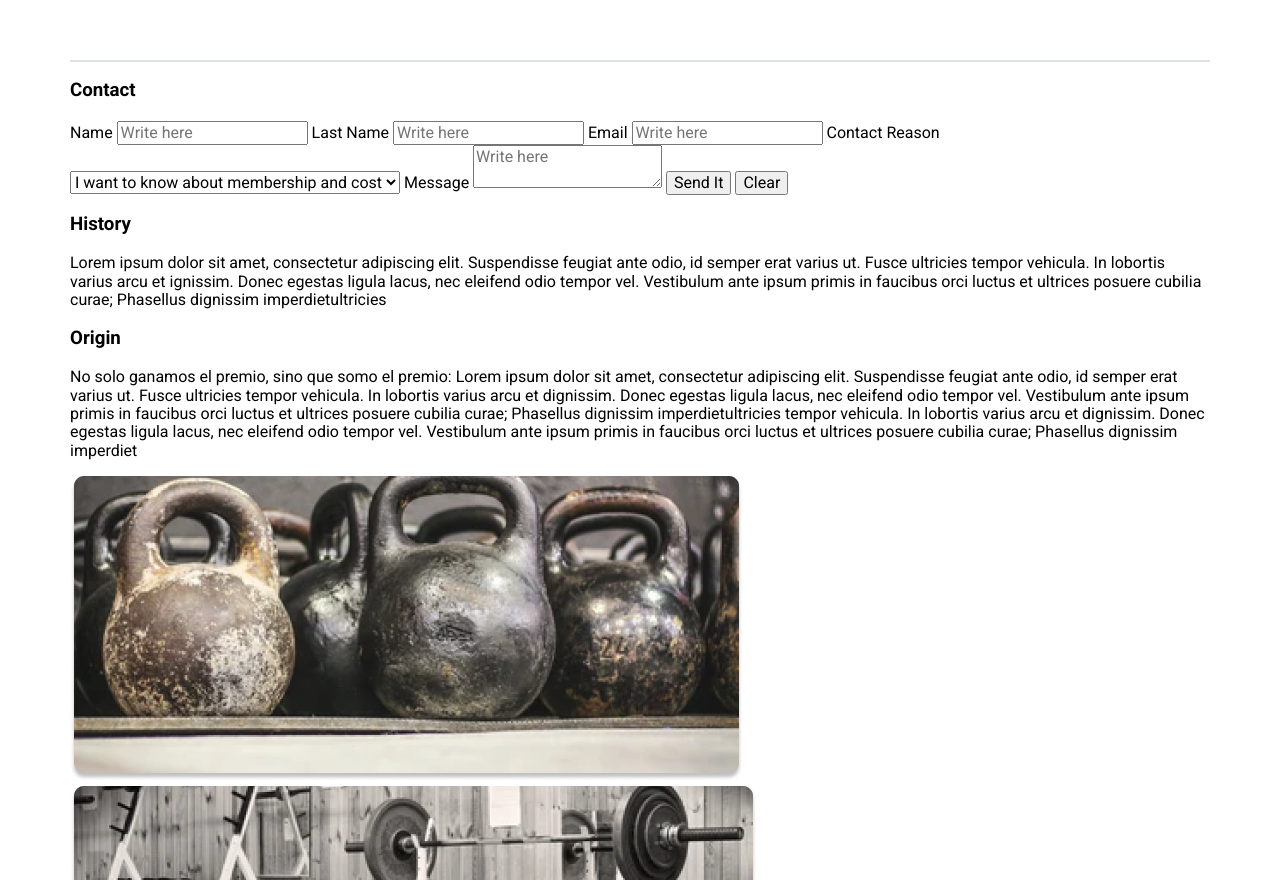
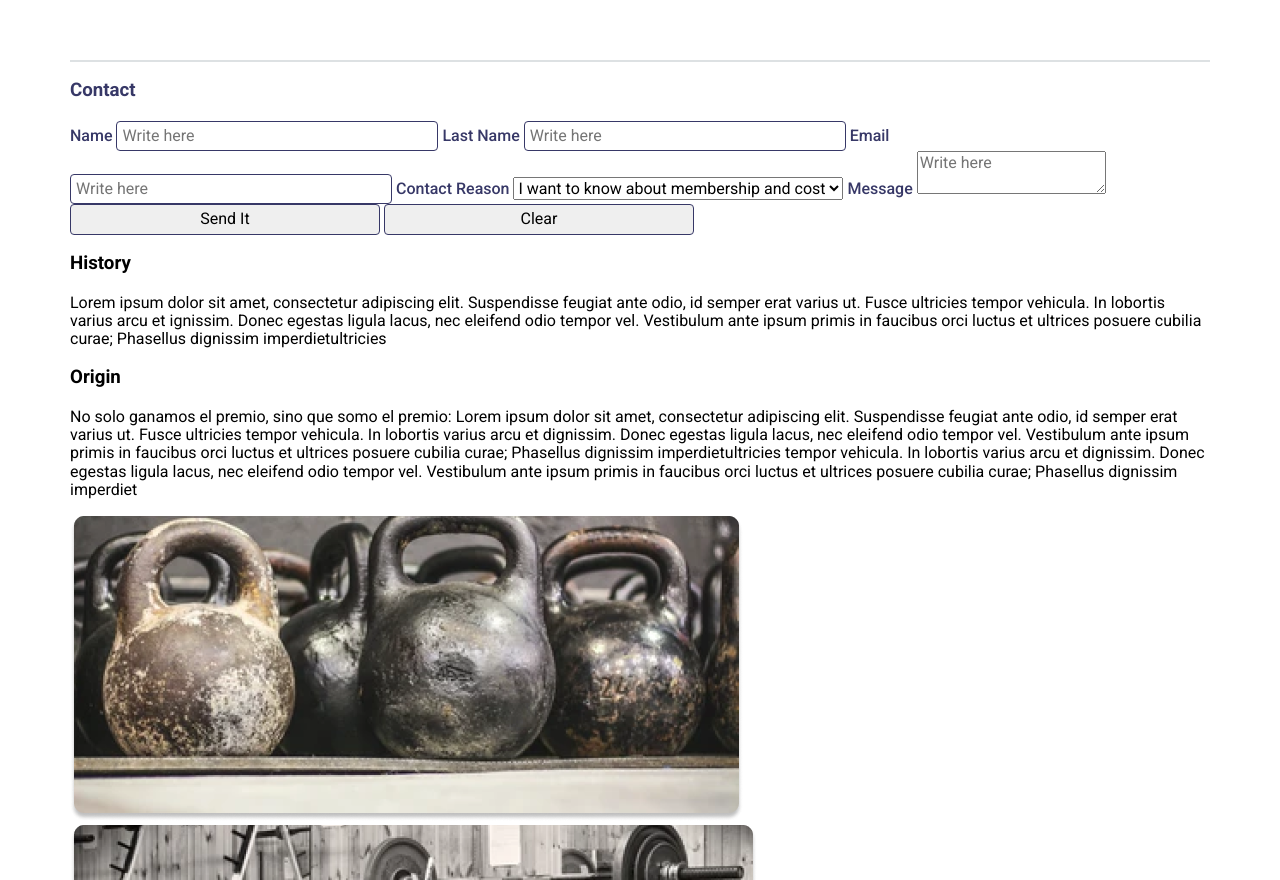
Before and after one commit to Eugeniagassman/BaSP-M2023, a plain HTML site: page Week-03/index.html in a window 1280 px wide. Shown: the part 1636-2516 px from the top of the page. Drawn offline with Linux system fonts and the light colour scheme.

Commit message:
BaSP-W03-2023:modified form styles

```diff
--- a/Week-03/css/styles.css
+++ b/Week-03/css/styles.css
@@ -103,3 +103,17 @@ main img{
 .features p{
     font-size: 13px;
 }
+
+.form label{
+    font-weight: 500;
+    position:relative;
+    /* padding:10px; */
+    display:inline-block;
+}
+.form input{
+    width:310px;
+    /* display:block */
+    border-radius: 4px;
+    border:1px rgba(55, 56, 103, 100%) solid;
+    padding:5px;
+}
--- a/Week-03/index.html
+++ b/Week-03/index.html
@@ -166,7 +166,7 @@ rel="stylesheet">
             </section>
         </article>
         <article>
-            <form action="url" method="post">
+            <form class="txt-dark form" action="url" method="post">
                 <h3>
                     Contact
                 </h3>
```
